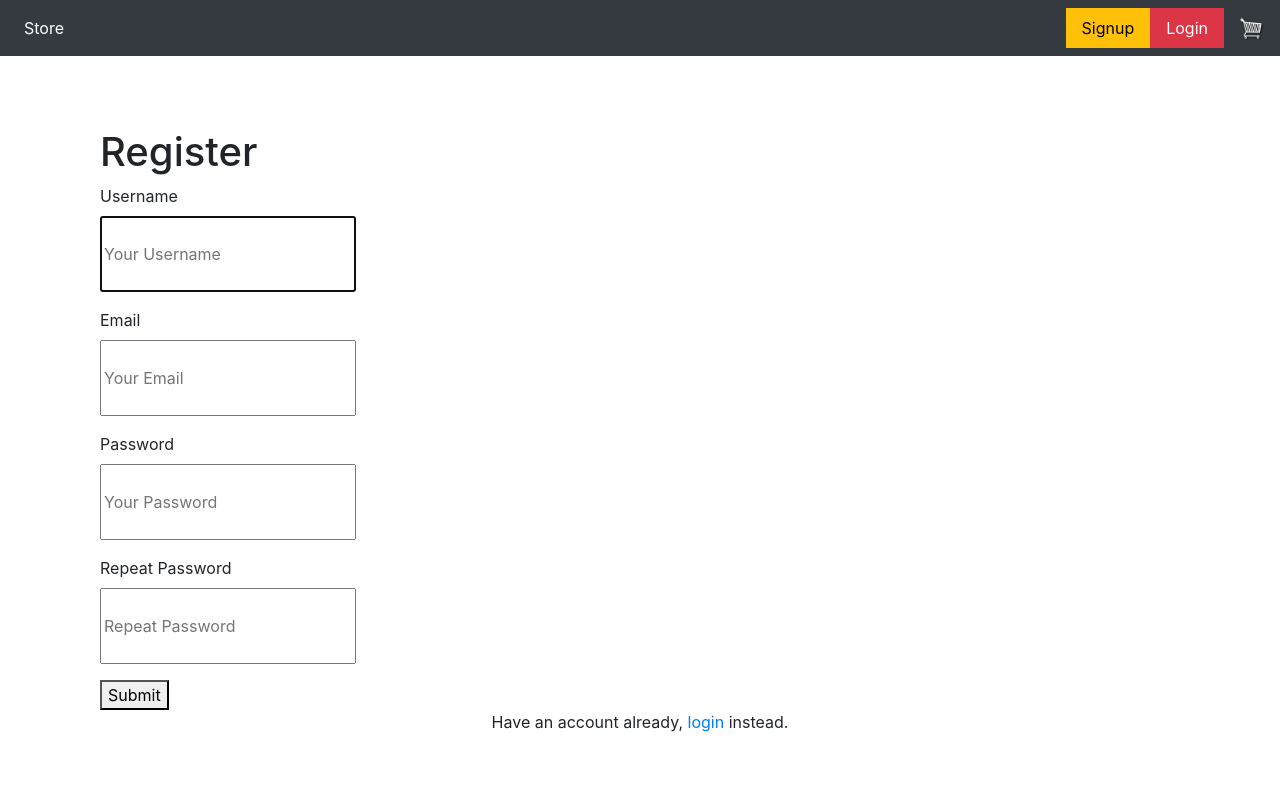
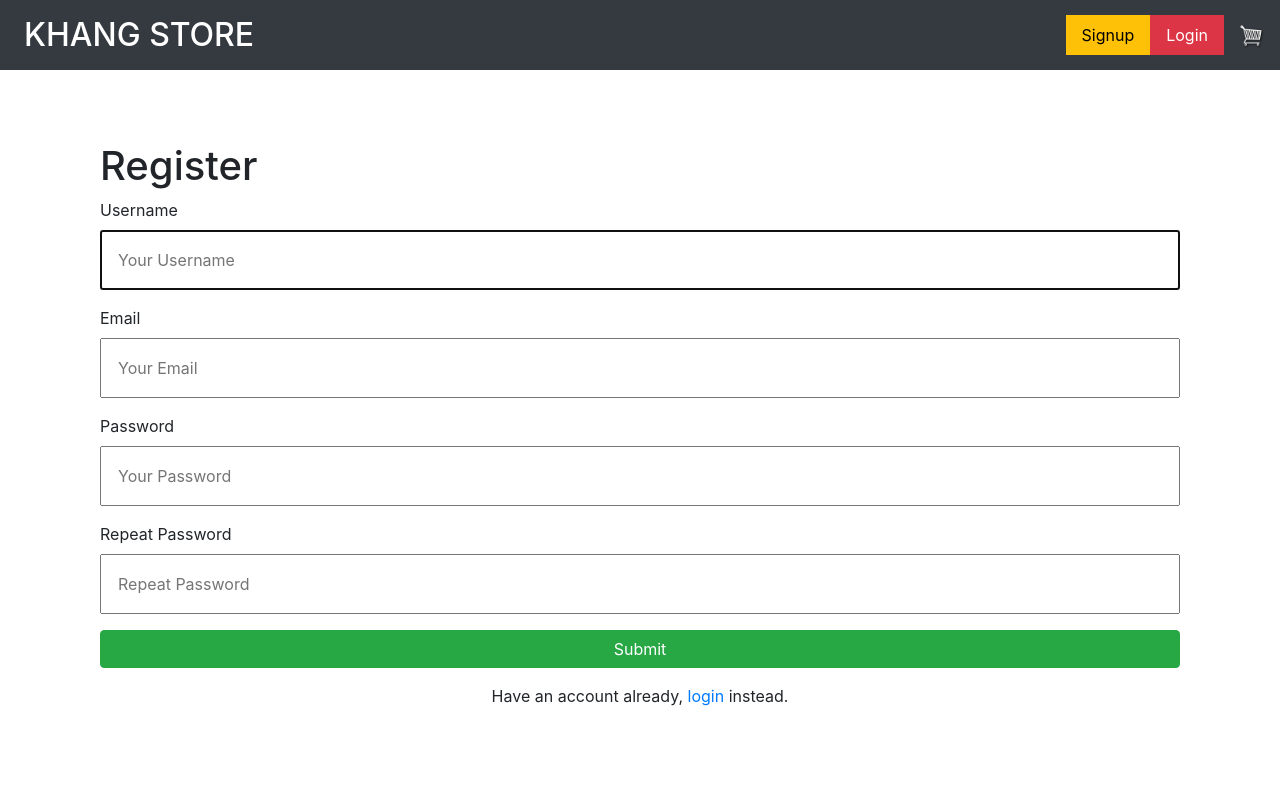
Before and after one commit to khang25102008/ecommerce, a Django app: page /signup/ in a window 1280 px wide. Run offline with Django 4.2, Linux system fonts and the light colour scheme; some libraries are stand-ins or nearby versions.

Commit message:
fix User Interface(UI) of navbar, login page, signup page

```diff
--- a/static/css/main.css
+++ b/static/css/main.css
@@ -1,3 +1,7 @@
+body {
+	height: 100vh;
+}
+
 #cart-icon{
 	width:25px;
 	display: inline-block;
@@ -17,11 +21,16 @@
 #cart-total{
 	color: skyblue;
 }
-.btn{
-	background-color: beige;
-	color: darkgreen;
-}
+
 .product-image{
 	max-height: 200px;
 
 }
+.brand h2{
+	text-transform: uppercase;
+	margin-bottom: 0;
+}
+.hello{
+	margin-right: 15px;
+	margin-bottom: 0;
+}
--- a/store/form.py
+++ b/store/form.py
@@ -5,12 +5,12 @@ from django.contrib.auth.models import User
 class LoginForm(AuthenticationForm):
     username = forms.CharField(widget=forms.TextInput(attrs={
         'placeholder': 'Your Username',
-        'class': 'w-full py-4 px-6 rounded-xl'
+        'class': 'w-100 p-3 rounded-xl'
     }))
 
     password = forms.CharField(widget=forms.PasswordInput(attrs={
         'placeholder': 'Your Password',
-        'class': 'w-full py-4 px-6 rounded-xl'
+        'class': 'w-100 p-3 rounded-xl'
     }))
 
 class SignupForm(UserCreationForm):
@@ -20,20 +20,20 @@ class SignupForm(UserCreationForm):
 
     username = forms.CharField(widget=forms.TextInput(attrs={
         'placeholder': 'Your Username',
-        'class': 'w-full py-4 px-6 rounded-xl'
+        'class': 'w-100 p-3 rounded-xl'
     }))
 
     email = forms.CharField(widget=forms.EmailInput(attrs={
         'placeholder': 'Your Email',
-        'class': 'w-full py-4 px-6 rounded-xl'
+        'class': 'w-100 p-3 rounded-xl'
     }))
 
     password1 = forms.CharField(widget=forms.PasswordInput(attrs={
         'placeholder': 'Your Password',
-        'class': 'w-full py-4 px-6 rounded-xl'
+        'class': 'w-100 p-3 rounded-xl'
     }))
 
     password2 = forms.CharField(widget=forms.PasswordInput(attrs={
         'placeholder': 'Repeat Password',
-        'class': 'w-full py-4 px-6 rounded-xl'
+        'class': 'w-100 p-3 rounded-xl'
     }))
--- a/store/templates/store/base.html
+++ b/store/templates/store/base.html
@@ -73,12 +73,12 @@
 	  <div class="collapse navbar-collapse" id="navbarSupportedContent">
 	    <ul class="navbar-nav mr-auto">
 	      <li class="nav-item active">
-	        <a class="nav-link" href="{% url 'store' %}">Store <span class="sr-only">(current)</span></a>
+	        <a class="nav-link brand" href="{% url 'store' %}"><h2>Khang Store</h2> <span class="sr-only">(current)</span></a>
 	      </li>
 
 	    </ul>
 		{%if request.user.is_authenticated%}
-			<p style="font-family: sans-serif; font-style: bold; color: aquamarine; float: left;font-size: large;">hello {{user.get_username}}!</p>
+			<p style="font-family: sans-serif; font-style: bold; color: aquamarine; float: left;font-size: large;" class="hello" >hello {{user.get_username}}!</p>
 			<a href="#" class="navbar bg-success" style="color: white;">Contact Us</a>
 		{%else%}
 			<a href="{%url 'signup'%}" class="navbar bg-warning" style="color: black;">Signup</a>
--- a/store/templates/store/login.html
+++ b/store/templates/store/login.html
@@ -23,7 +23,7 @@
             {{form.password}}
         </div>
 
-        <button>Submit</button>
+        <button class="btn btn-success w-100 mb-3">Submit</button>
     </form>
   <p class="text-center">Don't have an account? <a href="/signup">Create an account</a>.</p>
 
--- a/store/templates/store/signup.html
+++ b/store/templates/store/signup.html
@@ -38,7 +38,7 @@
                     {{form.non_field_errors}}
                 </div>
             {% endif %}
-        <button>Submit</button>
+        <button class="btn btn-success w-100 mb-3">Submit</button>
     </form>
 	<p class="text-center">Have an account already, <a href="/login">login</a> instead.</p>
 </div>
```
Also changed, not shown: db.sqlite3.
